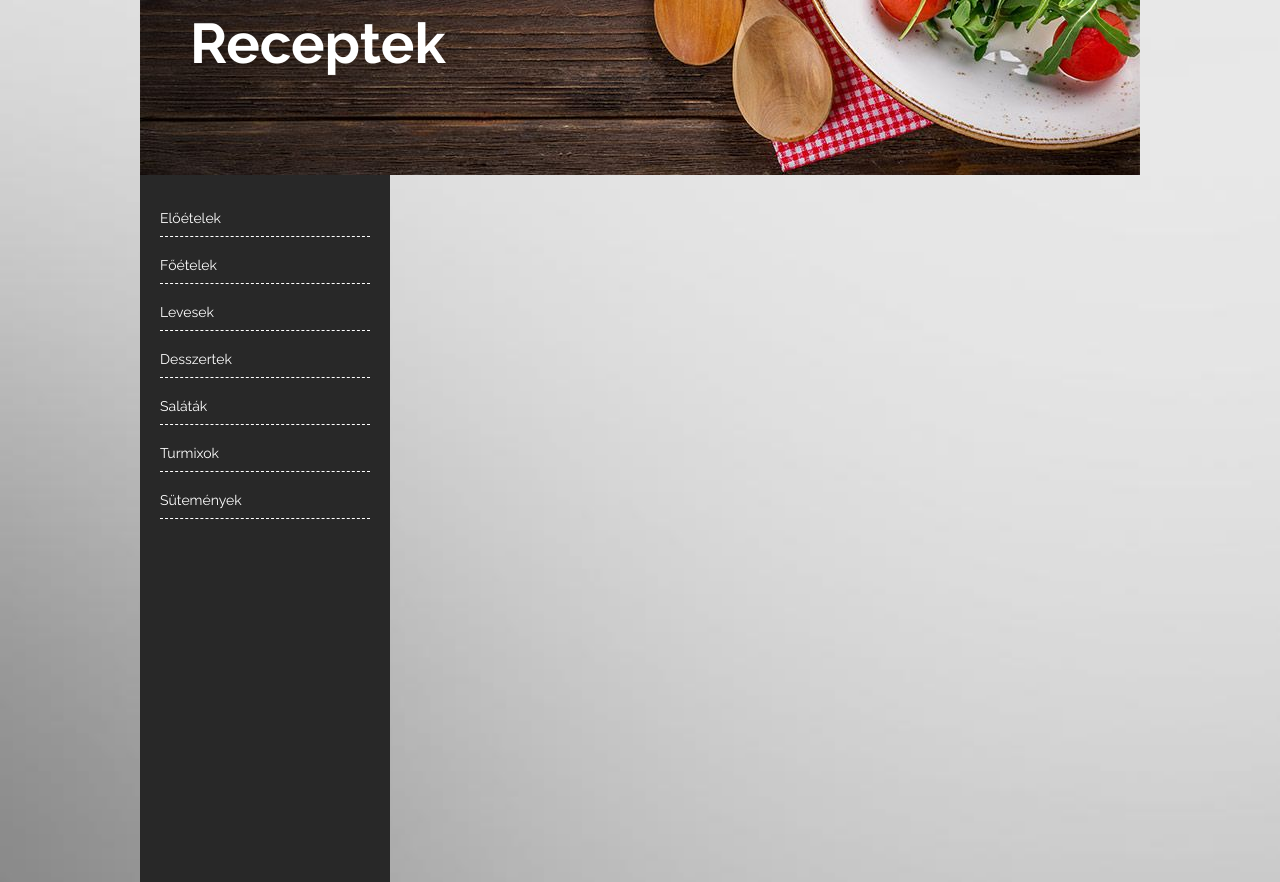
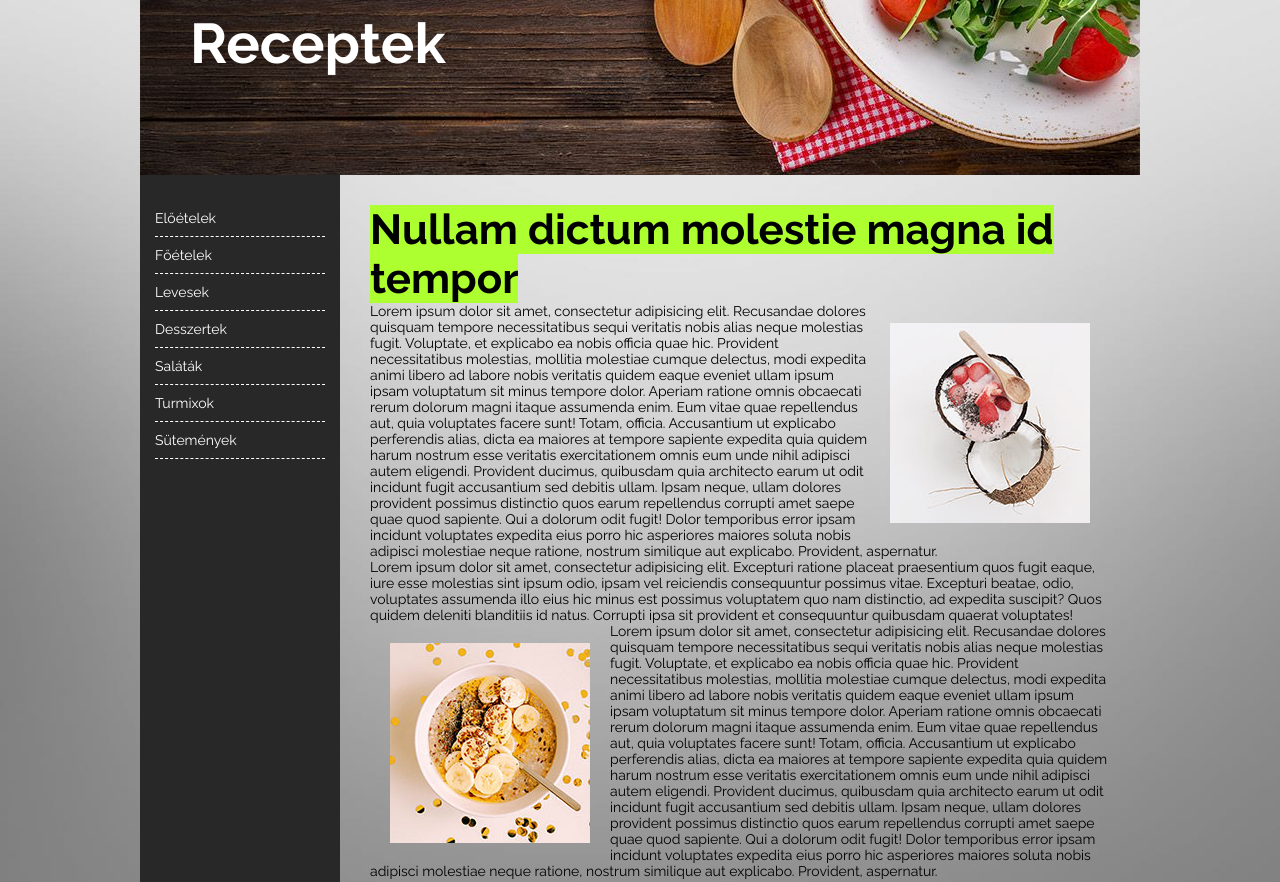
Before and after one commit to respat/rspt-web, a plain HTML site: page index.html in a window 1280 px wide. Shown: the top 882 px of the page. Drawn offline with Linux system fonts and the light colour scheme.

Commit message:
+ feautures

```diff
--- a/index.html
+++ b/index.html
@@ -15,28 +15,30 @@
         <div id="header">
             <h1>Receptek</h1>
         </div>
+        <div id="main">
             <div id="nav">
-            <!--<ul>
-                <li>Előételek</li>
-                <li>Főételek</li>
-                <li>Levesek</li>
-                <li>Desszertek</li>
-                <li>Saláták</li>
-                <li>Turmixok</li>
-                <li>Sütemények</li>
-            </ul>-->
-            <span><a href="#">Előételek</a></span>
+                <ul>
+                    <li><a href="#">Előételek</a></li>
+                    <li><a href="#">Főételek</a></li>
+                    <li><a href="#">Levesek</a></li>
+                    <li><a href="#">Desszertek</a></li>
+                    <li><a href="#">Saláták</a></li>
+                    <li><a href="#">Turmixok</a></li>
+                    <li><a href="#">Sütemények</a></li>
+                </ul>
+                <!--<span><a href="#">Előételek</a></span>
                 <span><a href="#">Főételek</a></span>
                 <span><a href="#">Levesek</a></span>
                 <span><a href="#">Desszertek</a></span>
                 <span><a href="#">Saláták</a></span>
                 <span><a href="#">Turmixok</a></span>
                 <span><a href="#">Sütemények</a></span>
+            -->
             </div>
             <div id="content">
                 <h2>Nullam dictum molestie magna id tempor</h2>
 
-            <p> <img class="img1" src="./img/kaja.jpg" alt="">Lorem ipsum dolor sit amet, consectetur adipisicing elit. Recusandae dolores quisquam tempore
+                <p> <img class="img-right" src="./img/kaja.jpg" alt="">Lorem ipsum dolor sit amet, consectetur adipisicing elit. Recusandae dolores quisquam tempore
                     necessitatibus sequi veritatis nobis alias neque molestias fugit. Voluptate, et explicabo ea nobis
                     officia quae hic. Provident necessitatibus molestias, mollitia molestiae cumque delectus, modi expedita
                     animi libero ad labore nobis veritatis quidem eaque eveniet ullam ipsum ipsam voluptatum sit minus
@@ -48,13 +50,15 @@
                     provident possimus distinctio quos earum repellendus corrupti amet saepe quae quod sapiente. Qui a
                     dolorum odit fugit! Dolor temporibus error ipsam incidunt voluptates expedita eius porro hic asperiores
                     maiores soluta nobis adipisci molestiae neque ratione, nostrum similique aut explicabo. Provident,
-                aspernatur.</p>
+                    aspernatur.
+                </p>
                 <p>Lorem ipsum dolor sit amet, consectetur adipisicing elit. Excepturi ratione placeat praesentium quos
                     fugit eaque, iure esse molestias sint ipsum odio, ipsam vel reiciendis consequuntur possimus vitae.
                     Excepturi beatae, odio, voluptates assumenda illo eius hic minus est possimus voluptatem quo nam
                     distinctio, ad expedita suscipit? Quos quidem deleniti blanditiis id natus. Corrupti ipsa sit provident
-                et consequuntur quibusdam quaerat voluptates!</p>
-            <p> <img src="./img/kaja2.jpg" alt="">Lorem ipsum dolor sit amet, consectetur adipisicing elit. Recusandae dolores quisquam tempore
+                    et consequuntur quibusdam quaerat voluptates!
+                </p>
+                <p> <img class="img-left" src="./img/kaja2.jpg" alt="">Lorem ipsum dolor sit amet, consectetur adipisicing elit. Recusandae dolores quisquam tempore
                         necessitatibus sequi veritatis nobis alias neque molestias fugit. Voluptate, et explicabo ea nobis
                         officia quae hic. Provident necessitatibus molestias, mollitia molestiae cumque delectus, modi expedita
                         animi libero ad labore nobis veritatis quidem eaque eveniet ullam ipsum ipsam voluptatum sit minus
@@ -69,6 +73,7 @@
                         aspernatur.
                 </p>
             </div>
+        </div>
         <div id="footer">
             <p>Copyright duma</p>
             <p><a href="">Link 1</a> | <a href="">Link 2</a> | <a href="">Link 3</a></p>
--- a/style/style.css
+++ b/style/style.css
@@ -23,10 +23,11 @@
     display: inline-block;
     background-color: #282828;
     height: 750px;
-    width: 250px;
+    width: 20%;
+    float: left;
     padding: 15px 10px;
 }
-
+/*
 #nav span {
     display: block;
     margin: 10px 10px;
@@ -39,14 +40,51 @@
     color: white;
     text-decoration: none;
 }
+*/
+
+#nav ul {
+    list-style: none;
+    margin: 10px 5px;
+    padding: 0;
+}
+
+#nav ul li {
+    padding: 10px 0px;
+    border-bottom: 1px dashed white;
+}
+
+#nav li a{
+    padding: 10px 0px;
+    padding-right: 10px;
+    color: white;
+    text-decoration: none;
+}
+
+#nav li:hover {
+    padding-left: 15px;
+    background-color: #181818;
+}
 
 #content {
-    height: 750px;
-    width: 750;
+    padding: 30px;
+    float: right;
+    width: 80%;
 }
 
-#content img {
+#content h2 {
+    font-size: 3rem;
+    display: inline;
+    background-color: greenyellow;
+}
+
+#content .img-right {
+    padding: 20px;
     float: right;
+}
+
+#content .img-left {
+    padding: 20px;
+    float: left;
 }
 
 *{
@@ -64,3 +102,9 @@ body {
     background: url('../img/bg-body.jpg') no-repeat;
     background-size: cover;
 }
+
+#main::after, p::after{
+    content:'';
+    clear: both;
+    display: table;
+}
```
Lines whose indentation alone changed are shown as unchanged.
